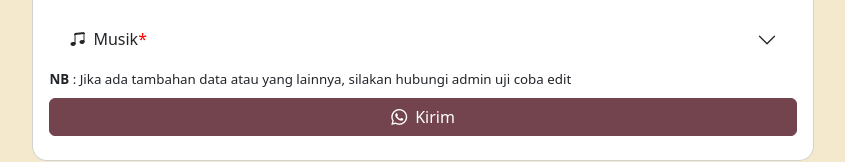
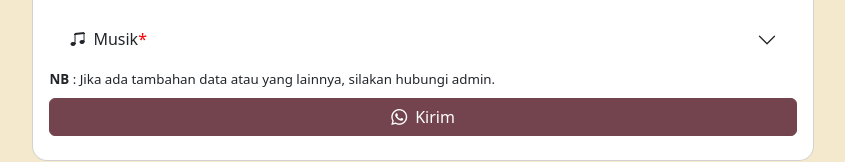
Before and after one commit to ulummu/formUndangan, a React (Create React App) app: page / in a window 1280 px wide. Shown: the part 620-782 px from the top of the page, without its empty margins (217-1062 px from the left). Built offline with nearby package versions, Linux system fonts and the light colour scheme.

Commit message:
kembalikan

```diff
--- a/src/Components/CardForm.js
+++ b/src/Components/CardForm.js
@@ -1306,7 +1306,7 @@ export default function CardForm(props) {
                 )}
                 <Form.Label className="nb">
                   <strong>NB</strong> : Jika ada tambahan data atau yang
-                  lainnya, silakan hubungi admin uji coba edit
+                  lainnya, silakan hubungi admin.
                 </Form.Label>
                 <Button type="submit" className="Button mb-2">
                   <i className="bi bi-whatsapp me-2"></i>
```
